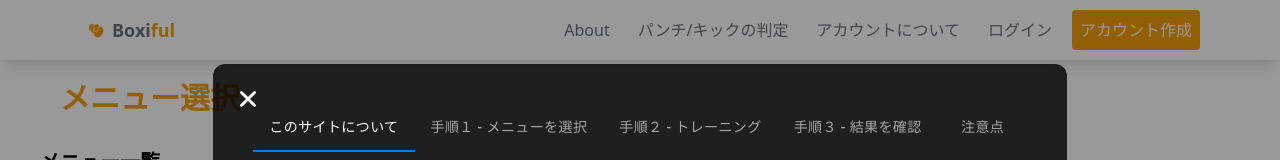
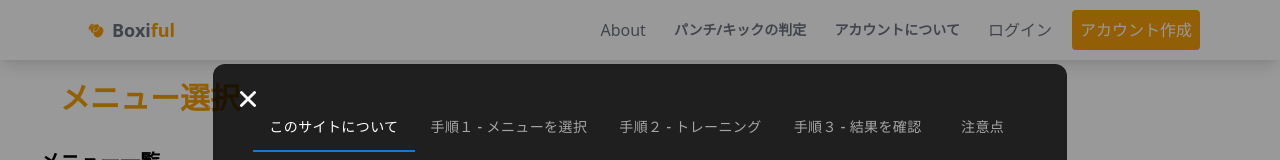
Before and after one commit to masato1230/boxiful, a React (Create React App) app: page / in a window 1280 px wide. Shown: the top 160 px of the page. Built offline with nearby package versions, Linux system fonts and the light colour scheme; what @mediapipe/pose would draw is missing.

Commit message:
Fix display about popup when login or register page loaded

```diff
--- a/src/components/Header.tsx
+++ b/src/components/Header.tsx
@@ -39,7 +39,7 @@ const Header = () => {
 
   // Show description modal if use is not logged in
   useEffect(() => {
-    if (!isLoggedIn && history.location.pathname !== '/privacy') {
+    if (!isLoggedIn && history.location.pathname === '/') {
       setIsShowDescriptions(true);
     } else {
       setIsShowDescriptions(false);
@@ -77,13 +77,13 @@ const Header = () => {
                 About
               </button>
               <button
-                className="text-xs md:text-base text-gray-500 hidden md:inline-block hover:text-black duration-300 px-2 py-2 font-medium"
+                className="md:text-sm text-gray-500 hidden md:inline-block hover:text-black duration-300 px-2 py-2 font-semibold"
                 onClick={onJudgeClick}
               >
                 パンチ/キックの判定
               </button>
               <button
-                className="text-xs md:text-base text-gray-500 hidden md:inline-block hover:text-black duration-300 px-2 py-2 font-medium"
+                className="md:text-sm text-gray-500 hidden md:inline-block hover:text-black duration-300 px-2 py-2 font-semibold"
                 onClick={onAccountManagementClick}
               >
                 アカウントについて
```
